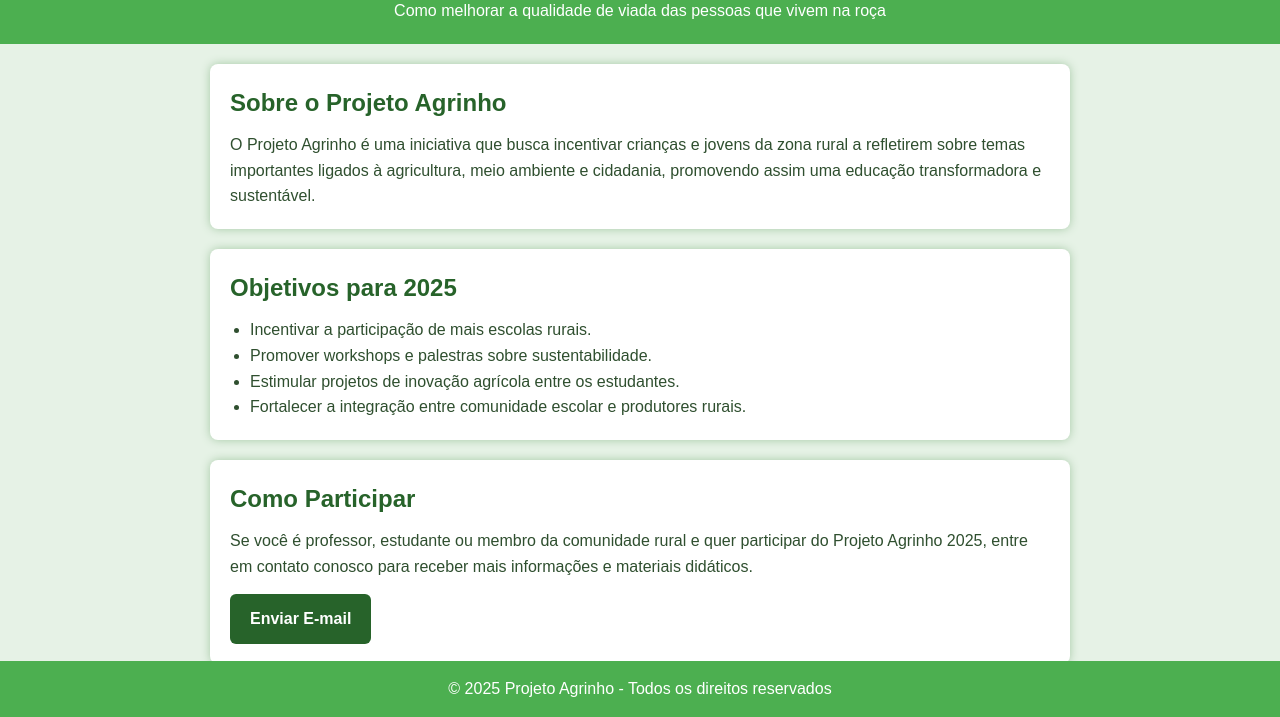
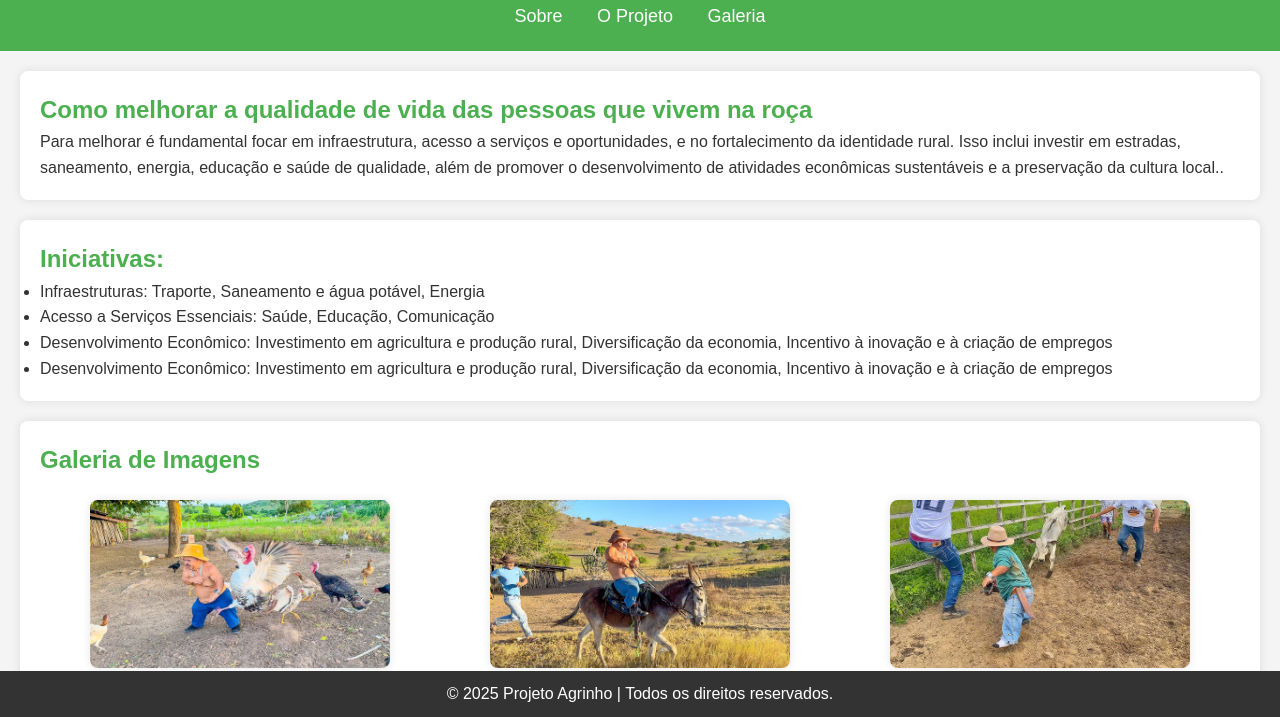
Before and after one commit to ismael130308/projeto-agrinho2025, a plain HTML site: page projeto grinho/index.html in a window 1280 px wide. Shown: the part 83-800 px from the top of the page. Drawn offline with Linux system fonts and the light colour scheme.

Commit message:
06/07/25

```diff
--- a/projeto grinho/index.html
+++ b/projeto grinho/index.html
@@ -1,44 +1,60 @@
 <!DOCTYPE html>
-<html lang="pt-BR">
+<html lang="pt-br">
 <head>
-    <meta charset="UTF-8" />
-    <meta name="viewport" content="width=device-width, initial-scale=1" />
-    <title>Projeto Agrinho 2025</title>
-    <link rel="stylesheet" href="style.css" />
+    <meta charset="UTF-8">
+    <meta name="viewport" content="width=device-width, initial-scale=1.0">
+    <meta http-equiv="X-UA-Compatible" content="ie=edge">
+    <title>Projeto Agrinho</title>
+    <link rel="stylesheet" href="style.css">
 </head>
 <body>
-
     <header>
-    <h1>Projeto Agrinho 2025</h1>
-    <p>Como melhorar a qualidade de viada das pessoas que vivem na roça</p>
+        <div class="logo">
+            <img src="images (2).jpeg" alt="Logo Agrinho">
+        </div>
+        <nav>
+            <ul>
+                <li><a href="#sobre">Sobre</a></li>
+                <li><a href="#projeto">O Projeto</a></li>
+                <li><a href="#galeria">Galeria</a></li>
+            </ul>
+        </nav>
     </header>
 
-<main>
-    <section>
-        <h2>Sobre o Projeto Agrinho</h2>
-        <p>O Projeto Agrinho é uma iniciativa que busca incentivar crianças e jovens da zona rural a refletirem sobre temas importantes ligados à agricultura, meio ambiente e cidadania, promovendo assim uma educação transformadora e sustentável.</p>
+    <section id="sobre">
+        <h1>Como melhorar a qualidade de vida das pessoas que vivem na roça</h1>
+        <p>
+            Para melhorar é fundamental focar em infraestrutura, acesso a serviços e oportunidades, e no fortalecimento da
+             identidade rural. Isso inclui investir em estradas, saneamento, energia, educação e saúde de qualidade, além
+              de promover o desenvolvimento de atividades econômicas sustentáveis e a preservação da cultura local..
+        </p>
     </section>
 
-    <section>
-        <h2>Objetivos para 2025</h2>
+    <section id="projeto">
+        <h2>Iniciativas:</h2>
+        <p>
             <ul>
-            <li>Incentivar a participação de mais escolas rurais.</li>
-            <li>Promover workshops e palestras sobre sustentabilidade.</li>
-            <li>Estimular projetos de inovação agrícola entre os estudantes.</li>
-            <li>Fortalecer a integração entre comunidade escolar e produtores rurais.</li>
+                <li>Infraestruturas: Traporte, Saneamento e água potável, Energia</li>
+                <li>Acesso a Serviços Essenciais: Saúde, Educação, Comunicação</li>
+                <li>Desenvolvimento Econômico: Investimento em agricultura e produção rural, Diversificação da economia,
+                    Incentivo à inovação e à criação de empregos</li>
+                <li>Desenvolvimento Econômico: Investimento em agricultura e produção rural, Diversificação da economia,
+                    Incentivo à inovação e à criação de empregos</li>
             </ul>
+        </p>
     </section>
 
-    <section>
-        <h2>Como Participar</h2>
-        <p>Se você é professor, estudante ou membro da comunidade rural e quer participar do Projeto Agrinho 2025, entre em contato conosco para receber mais informações e materiais didáticos.</p>
-        <a href="mailto:contato@projetoagrinho.com.br" class="btn-participar">Enviar E-mail</a>
+    <section id="galeria">
+        <h2>Galeria de Imagens</h2>
+        <div class="galeria-imagens">
+            <img src="pililiu.jpg" alt="Imagem 1">
+            <img src="pilili3u.jpg" alt="Imagem 2">
+            <img src="pililiuk.jpg" alt="Imagem 3">
+        </div>
     </section>
-</main>
 
     <footer>
-    &copy; 2025 Projeto Agrinho - Todos os direitos reservados
+        <p>&copy; 2025 Projeto Agrinho | Todos os direitos reservados.</p>
     </footer>
-
 </body>
 </html>
--- a/projeto grinho/style.css
+++ b/projeto grinho/style.css
@@ -4,67 +4,79 @@
     box-sizing: border-box;
 }
 
+/* Corpo e estrutura básica */
 body {
     font-family: Arial, sans-serif;
-    background-color: #e6f2e6;
-    color: #2f4f2f;
+    background-color: #f4f4f4;
+    color: #333;
     line-height: 1.6;
 }
 
 header {
     background-color: #4CAF50;
-    color: white;
-    padding: 20px 0;
+    color: #fff;
+    padding: 10px 0;
     text-align: center;
 }
 
-main {
-    max-width: 900px;
-    margin: 20px auto;
-    padding: 0 20px;
+header .logo img {
+    width: 100px;
+}
+
+nav ul {
+    list-style: none;
+    padding: 10px;
+}
+
+nav ul li {
+    display: inline;
+    margin: 0 15px;
+}
+
+nav ul li a {
+    color: #fff;
+    text-decoration: none;
+    font-size: 18px;
+}
+
+nav ul li a:hover {
+    text-decoration: underline;
+}
+
+/* Seções do site */
+section {
+    padding: 20px;
+    margin: 20px;
+    background-color: #fff;
+    border-radius: 8px;
+    box-shadow: 0 0 10px rgba(0, 0, 0, 0.1);
 }
 
 h1, h2 {
-    color: #27632a;
-    margin-bottom: 10px;
+    color: #4CAF50;
 }
 
-section {
-    background-color: white;
-    padding: 20px;
-    margin-bottom: 20px;
-    border-radius: 8px;
-    box-shadow: 0 0 10px #a6c9a6;
+/* Estilos para as imagens da galeria */
+.galeria-imagens {
+    display: flex;
+    justify-content: space-around;
+    margin-top: 20px;
 }
 
-ul {
-    list-style-type: disc;
-    margin-left: 20px;
+.galeria-imagens img {
+    width: 300px;
+    height: auto;
+    border-radius: 8px;
+    box-shadow: 0 0 10px rgba(0, 0, 0, 0.1);
 }
 
+/* Rodapé */
 footer {
     text-align: center;
-    padding: 15px 0;
-    background-color: #4CAF50;
-    color: white;
+    background-color: #333;
+    color: #fff;
+    padding: 10px;
     position: fixed;
+    bottom: 0;
     width: 100%;
-    bottom: 0;
 }
-
-.btn-participar {
-    display: inline-block;
-    background-color: #27632a;
-    color: white;
-    padding: 12px 20px;
-    border-radius: 6px;
-    text-decoration: none;
-    font-weight: bold;
-    margin-top: 15px;
-    transition: background-color 0.3s ease;
-}
-
-.btn-participar:hover {
-    background-color: #1e4720;
-    cursor: pointer;
-}
```
Also changed, not shown: projeto grinho/images (2).jpeg (added), projeto grinho/pilili3u.jpg (added), projeto grinho/pililiu.jpg (added), projeto grinho/pililiuk.jpg (added). Lines whose indentation alone changed are shown as unchanged.
